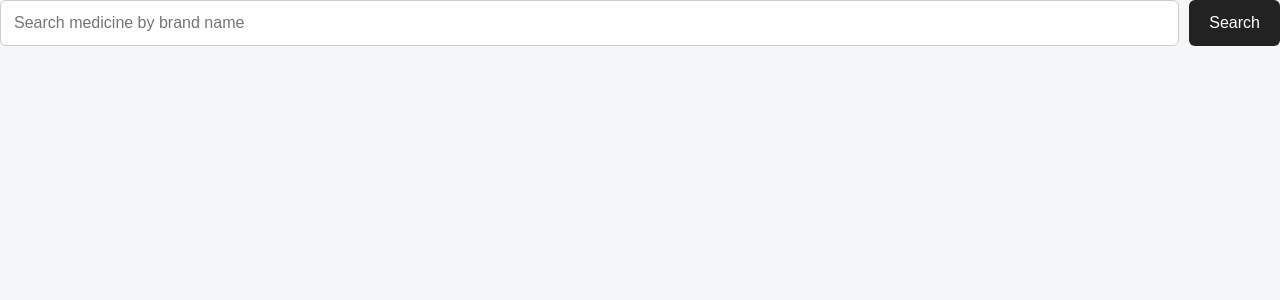
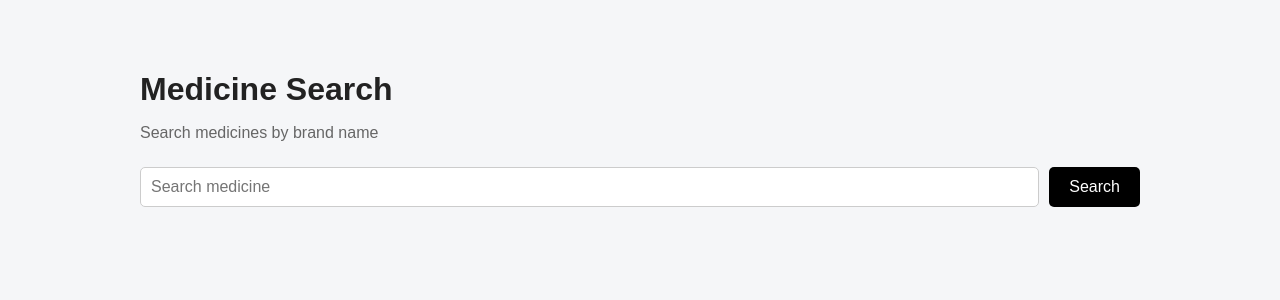
Before and after one commit to ShashankGanapatiNaik/Medibuddy, a React (Vite) app: page / in a window 1280 px wide. Shown: the top 300 px of the page. Built offline with nearby package versions, Linux system fonts and the light colour scheme.

Commit message:
created for each searchpage card

```diff
--- a/src/pages/SearchPage.jsx
+++ b/src/pages/SearchPage.jsx
@@ -1,18 +1,53 @@
-function SearchBar({ value, onChange, onSearch }) {
-  const handleSubmit = (e) => {
-    e.preventDefault();
-    onSearch();
+import { useState } from "react";
+import SearchBar from "../components/SearchBar";
+import MedicineCard from "../components/MedicineCard";
+import Loading from "../components/Loading";
+import ErrorMessage from "../components/ErrorMessage";
+import { searchMedicines } from "../services/fdaApi";
+
+function SearchPage({ onSelectMedicine }) {
+  const [search, setSearch] = useState("");
+  const [medicines, setMedicines] = useState([]);
+  const [loading, setLoading] = useState(false);
+  const [error, setError] = useState(false);
+
+  const handleSearch = async () => {
+    if (!search.trim()) return;
+    setLoading(true);
+    setError(false);
+    setMedicines([]);
+    try {
+      const results = await searchMedicines(search);
+
+      setMedicines(results);
+    } catch (err) {
+      setError(true);
+    } finally {
+      setLoading(false);
+    }
   };
+
   return (
-    <form className="search-bar" onSubmit={handleSubmit}>
-      <input
-        type="text"
-        placeholder="Search medicine by brand name"
-        value={value}
-        onChange={(e) => onChange(e.target.value)}
-      />
-      <button type="submit">Search</button>
-    </form>
+    <div className="search-page">
+      <h1>Medicine Search</h1>
+      <p className="subtitle">Search medicines by brand name</p>
+      <SearchBar value={search} onChange={setSearch} onSearch={handleSearch} />
+      {loading && <Loading />}
+      {error && <ErrorMessage />}
+      {!loading && !error && search && medicines.length === 0 && (
+        <p className="message">No results found.</p>
+      )}
+      <div className="medicine-list">
+        {medicines.map((medicine, index) => (
+          <MedicineCard
+            key={index}
+            medicine={medicine}
+            onClick={() => onSelectMedicine(medicine)}
+          />
+        ))}
+      </div>
+    </div>
   );
 }
-export default SearchBar;
+
+export default SearchPage;
```
